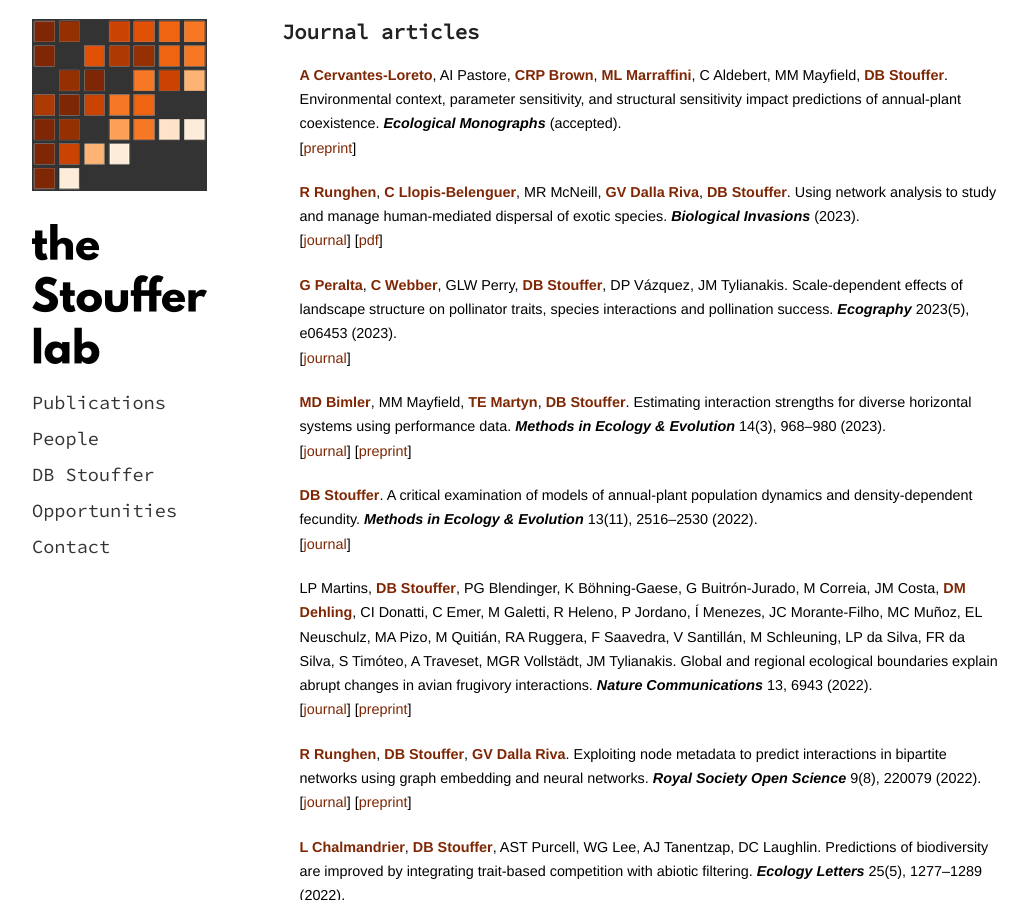
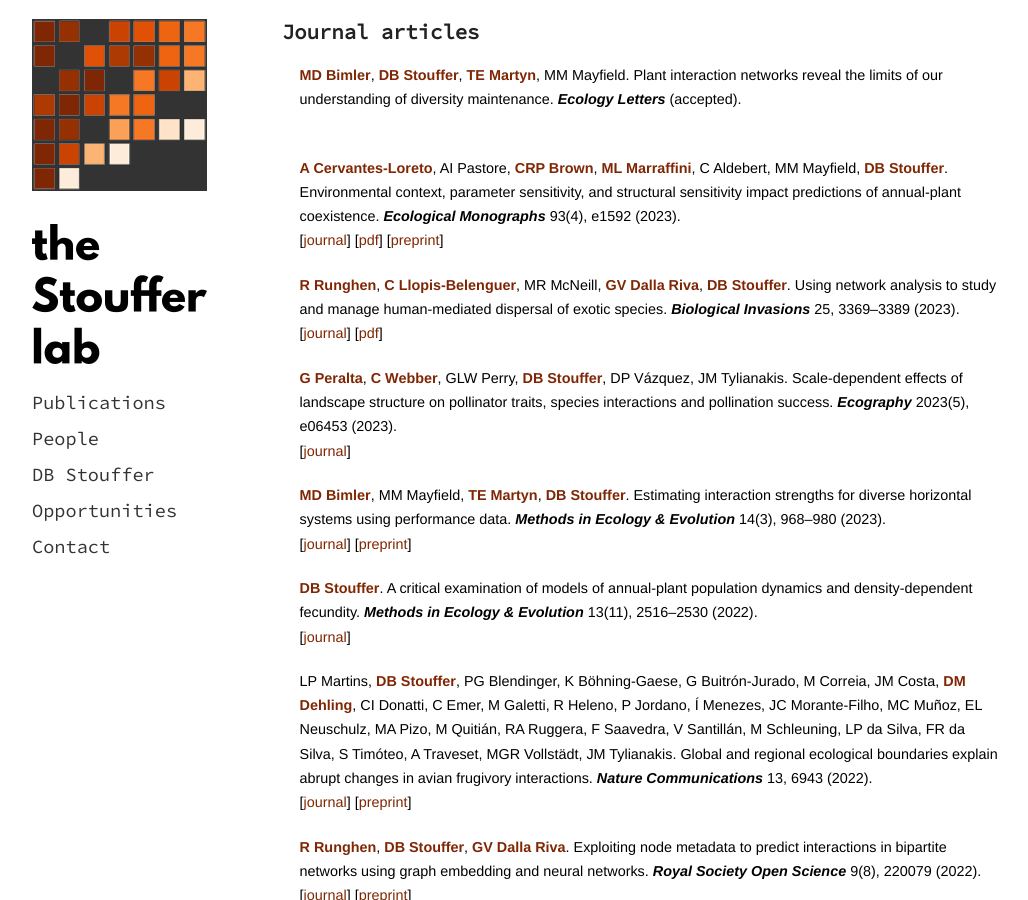
Before and after one commit to stoufferlab/stoufferlab.github.io, a Jekyll site: the page built from publications/index.html, in a window 1280 px wide and 900 px high. Shown: the whole window, without its empty margins (123-1151 px from the left). Built offline with Jekyll 4.4.1, drawn with Linux system fonts in a browser that asks for light colours; nearby versions of some CDN libraries; library files that are not in the unit come from our copies; a script that is not in the unit is left out.

Commit message:
adding Bimler et al ELE as accepted; updating the details and links for some other papers; still a lot of missing pdf links

```diff
--- a/publications/papers.html
+++ b/publications/papers.html
@@ -1,4 +1,30 @@
 <!-- journal articles -->
+
+<div id="publication">
+<li>
+<p>
+<b style="color: rgb(127,39,4);">MD Bimler</b>,
+<b style="color: rgb(127,39,4);">DB Stouffer</b>,
+<b style="color: rgb(127,39,4);">TE Martyn</b>,
+MM Mayfield.
+Plant interaction networks reveal the limits of our understanding of diversity maintenance.
+<b><i>Ecology Letters</i></b>
+<!--
+93(4),
+e1592
+-->
+(accepted).<br>
+<!--
+[<a href="https://dx.doi.org/10.1002/ecm.1592">journal</a>]
+[<a href="https://esajournals.onlinelibrary.wiley.com/doi/epdf/10.1002/ecm.1592">pdf</a>]
+[<a href="https://doi.org/10.1101/2023.02.13.528375">preprint</a>]
+-->
+<br>
+<small>
+</small>
+</p>
+</li>
+</div>
 
 <div id="publication">
 <li>
@@ -12,15 +38,11 @@ MM Mayfield,
 <b style="color: rgb(127,39,4);">DB Stouffer</b>.
 Environmental context, parameter sensitivity, and structural sensitivity impact predictions of annual-plant coexistence.
 <b><i>Ecological Monographs</i></b>
-<!--
-24(7),
-1443–1454
--->
-(accepted).<br>
-<!--
-[<a href="http://dx.doi.org/10.1111/ele.13765">journal</a>]
-[<a href="/pdfs/Cervantes-Loreto-2021-Ecol.-Lett.-24-1443.pdf">pdf</a>]
--->
+93(4),
+e1592
+(2023).<br>
+[<a href="https://dx.doi.org/10.1002/ecm.1592">journal</a>]
+[<a href="https://esajournals.onlinelibrary.wiley.com/doi/epdf/10.1002/ecm.1592">pdf</a>]
 [<a href="https://doi.org/10.1101/2023.02.13.528375">preprint</a>]
 <br>
 <small>
@@ -39,10 +61,12 @@ MR McNeill,
 <b style="color: rgb(127,39,4);">DB Stouffer</b>.
 Using network analysis to study and manage human-mediated dispersal of exotic species.
 <b><i>Biological Invasions</i></b>
+25,
+3369–3389
 (2023).
 <br>
 [<a href="http://dx.doi.org/110.1007/s10530-023-03122-">journal</a>]
-[<a href="hhttps://link.springer.com/content/pdf/10.1007/s10530-023-03122-3.pdf">pdf</a>]
+[<a href="https://link.springer.com/content/pdf/10.1007/s10530-023-03122-3.pdf">pdf</a>]
 <br>
 <small>
 </small>
```
